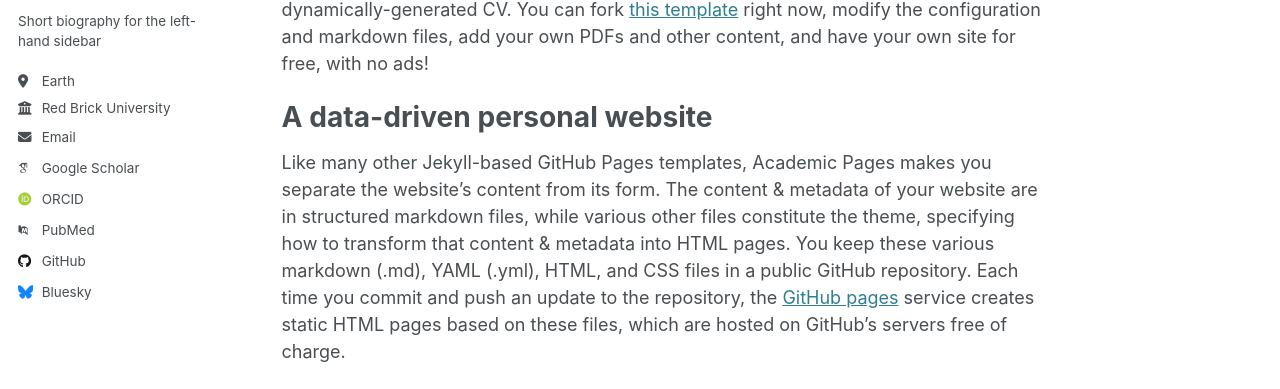
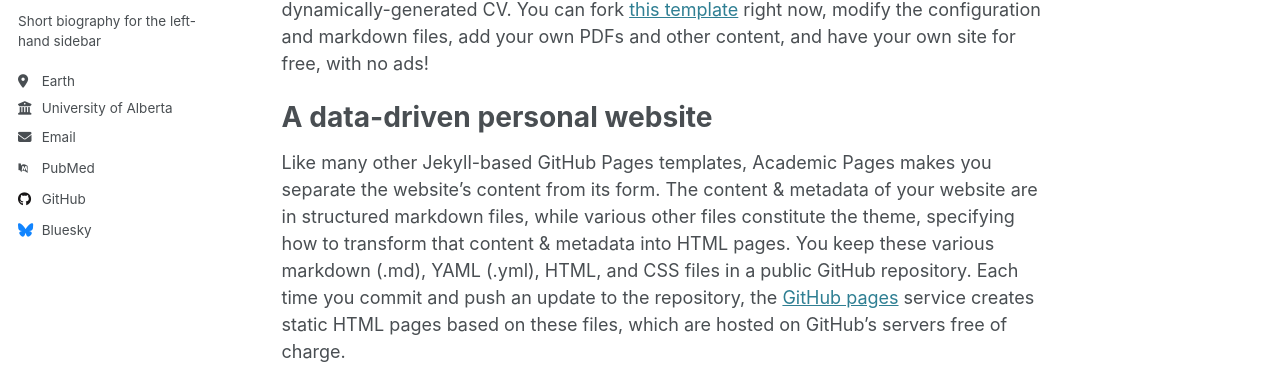
Before and after one commit to ForgottenDoll/me, a Jekyll site: the page built from _pages/about.md, in a window 1280 px wide. Shown: the part 335-724 px from the top of the page. Built offline with Jekyll 4.4.1, drawn with Linux system fonts in a browser that asks for light colours; some web fonts are replaced.

Commit message:
Update _config.yml

```diff
--- a/_config.yml
+++ b/_config.yml
@@ -27,15 +27,15 @@ author:
   pronouns         : "she/her"
   bio              : "Short biography for the left-hand sidebar"
   location         : "Earth"
-  employer         : "Red Brick University"
+  employer         : "University of Alberta"
   uri              : # URL
-  email            : "none@example.org"
+  email            : "sgraham2@ualberta.ca"
 
   # Academic websites
   arxiv            : # URL - Update with the correct link to your profile
-  googlescholar    : "https://scholar.google.com/citations?user=PS_CX0AAAAAJ"
+  googlescholar    : #"https://scholar.google.com/citations?user=PS_CX0AAAAAJ"
   impactstory      : # URL
-  orcid            : "http://orcid.org/yourorcidurl"
+  orcid            : #"http://orcid.org/yourorcidurl"
   semantic         : # URL
   pubmed           : "https://www.ncbi.nlm.nih.gov/pubmed/?term=john+snow"
   researchgate     : # URL
```
